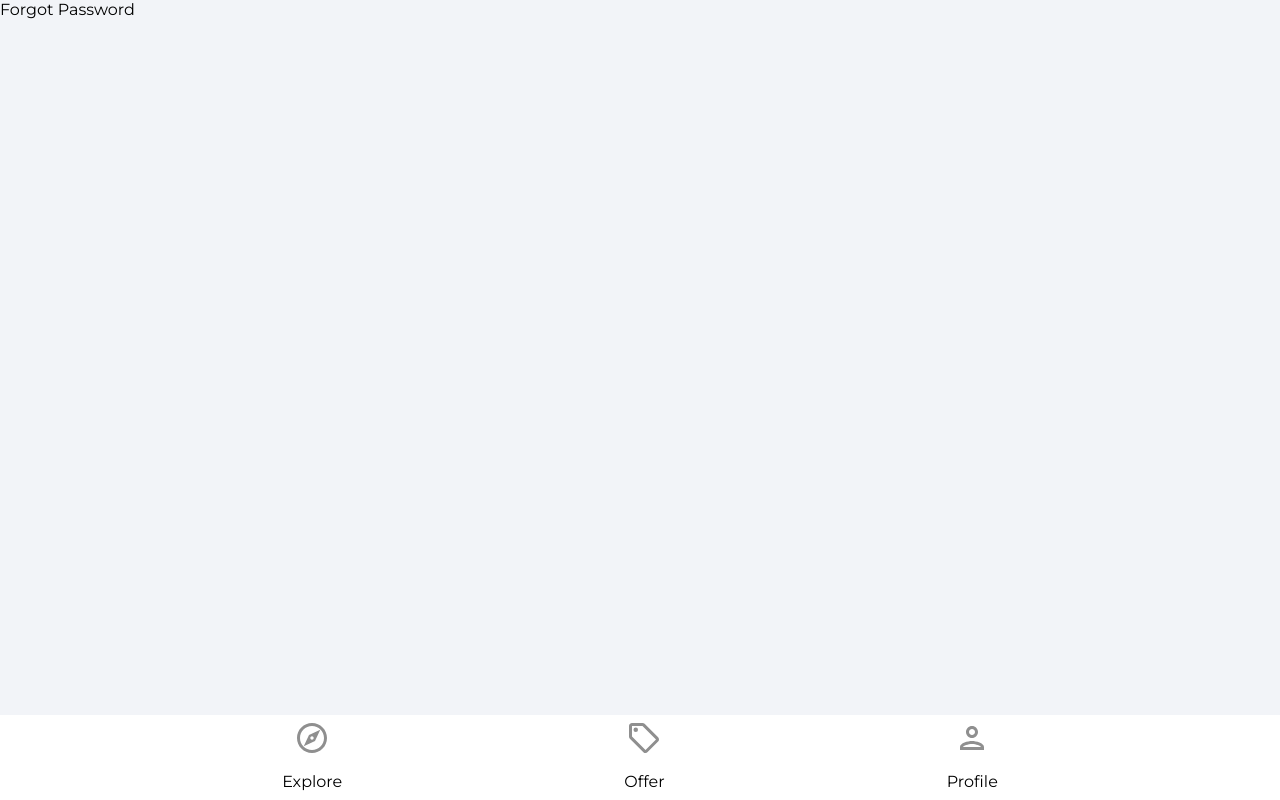
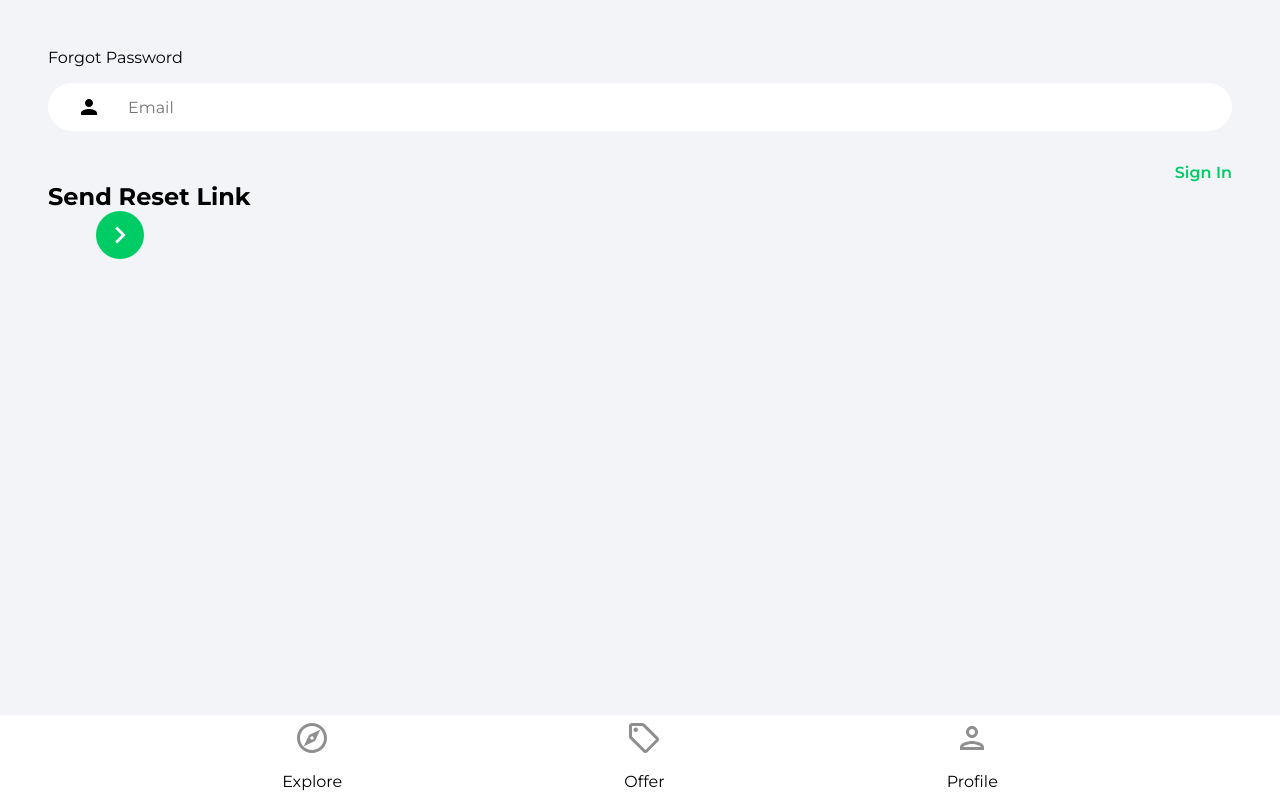
Before and after one commit to Simonbiker/house-marketplace, a React (Create React App) app: page /forgot-password in a window 1280 px wide. Built offline with nearby package versions, Linux system fonts and the light colour scheme.

Commit message:
Adding funcitionility to forget password

```diff
--- /dev/null
+++ b/src/components/OAuth.jsx
@@ -0,0 +1,9 @@
+import React from 'react'
+
+function OAuth() {
+  return (
+    <div>OAuth</div>
+  )
+}
+
+export default OAuth
--- a/src/pages/ForgotPassword.jsx
+++ b/src/pages/ForgotPassword.jsx
@@ -1,8 +1,47 @@
 import React from 'react'
+import { useState } from 'react'
+import { Link } from 'react-router-dom'
+import { getAuth, sendPasswordResetEmail } from 'firebase/auth'
+import { toast } from 'react-toastify'
+import {ReactComponent as ArrowRightIcon} from '../assets/svg/keyboardArrowRightIcon.svg'
 
 function ForgotPassword() {
+  const [email, setEmail] = useState('')
+
+  const onChange = (e) => setEmail(e.target.value)
+
+  const onSubmit = async (e) => {
+    e.preventDefault()
+    try {
+      const auth = getAuth()
+      await sendPasswordResetEmail(auth, email)
+      toast.success('Email was sent')
+    } catch (error) {
+      toast.error('Could not send reset email')
+    }
+  }
+
   return (
-    <div>Forgot Password</div>
+    <div className='pageContainer'>
+      <header>
+        <p className="header">Forgot Password</p>
+      </header>
+      <main>
+        <form onSubmit={onSubmit}>
+          <input type="email" placeholder='Email' id='email'
+            value={email} className="emailInput" onChange={onChange} />
+          <Link className='forgotPasswordLink' to='/sign-in'>
+            Sign In
+          </Link>
+          <div className="signinBar">
+            <div className="signInText">Send Reset Link</div>
+            <button className="signInButton">
+              <ArrowRightIcon fill='#ffffff' width='34px' height='34px' />
+            </button>
+          </div>
+        </form>
+      </main>
+    </div>
   )
 }
 
--- a/src/pages/SignIn.jsx
+++ b/src/pages/SignIn.jsx
@@ -5,6 +5,7 @@
 import {getAuth, signInWithEmailAndPassword} from 'firebase/auth'
 import { ReactComponent as ArrowRightIcon } from '../assets/svg/keyboardArrowRightIcon.svg'
 import visibilityIcon from '../assets/svg/visibilityIcon.svg'
+import OAuth from '../components/OAuth'
 
 function SignIn() {
   const [showPassword, setShowPassword] = useState(false)
@@ -67,7 +68,7 @@
             </div>
           </form>
 
-          {/* Google OAuth */}
+          <OAuth />
           <Link to='/sign-up' className='registerLink'>Sign Up Instead</Link>
         </main>
       </div>
```
